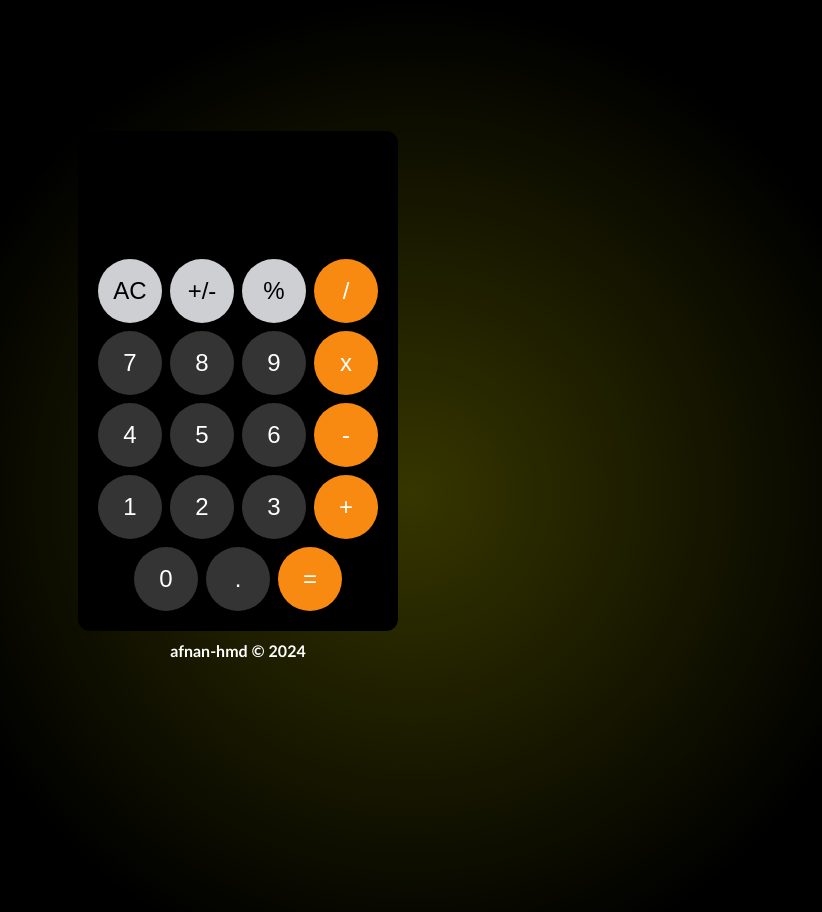
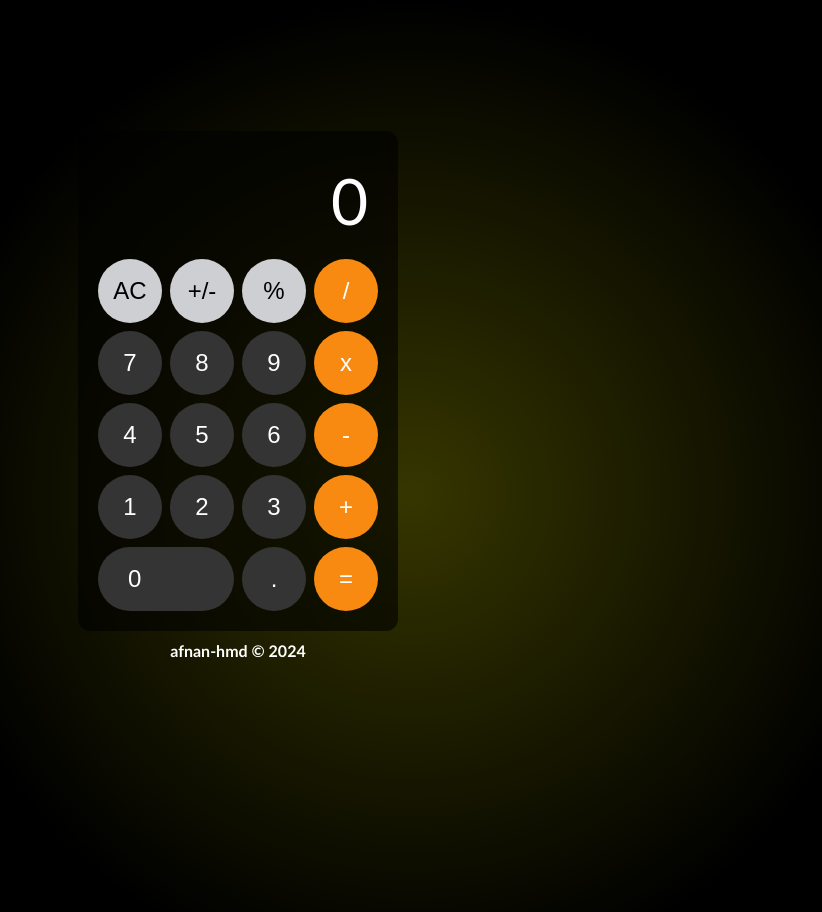
Before and after one commit to afnan-hmd/Calculator, a plain HTML site: page index.html in a window 1280 px wide. Both pictures are taken after a click on the button "AC". Shown: the top 912 px of the page, without its empty margins (402-1224 px from the left). Drawn offline with Linux system fonts and the light colour scheme.

Commit message:
Update display logic

```diff
--- a/index.html
+++ b/index.html
@@ -9,7 +9,7 @@
 <body>
     <div class="bgColor"></div>
     <div class="container">
-        <div id="display"> 0.00</div>
+        <div id="display"> 0</div>
         <button class="meow" type="reset">AC</button>
         <button class="meow" id="hmm-set it later" type="button">+/-</button>
         <button class="meow" id="%" type="button">%</button>
@@ -33,7 +33,7 @@
 
         <button class="operation" id="+" type="button">+</button>
 
-        <button id="0" type="button">0</button>
+        <button class="zero" id="0" type="button">0</button>
         <button id="." type="button">.</button>
         <button class="operation" id="=" type="button">=</button>
     </div>
--- a/script.js
+++ b/script.js
@@ -1,5 +1,11 @@
 const display = document.querySelector('#display');
 const buttons = document.querySelectorAll('button');
+const operation = document.querySelectorAll('operation');
+
+let firstNumber;
+let operator;
+let secondNumber;
+let displayedValue;
 
 function add (a, b) {return a + b}
 function subtract (a, b) {return a - b}
@@ -8,11 +14,6 @@ function divide (a, b) {
     if (b == 0) {return 'lmao'}
     else {return a / b}
 }
-
-let firstNumber;
-let operator;
-let secondNumber;
-let displayedValue;
 
 function operate (firstNumber, secondNumber, operator) {
     switch (operator) {
@@ -32,8 +33,14 @@ function operate (firstNumber, secondNumber, operator) {
 }
 
 function updateDisplay (e) {
-    display.textContent = e.target.id;
-    console.log(e.target.id);
+    let value = e.target.id;
+    if (e.target.classList.contains('operation')) {
+        display.textContent = '';
+        display.textContent = value;
+    } else {
+        display.textContent += value;
+    }
+    // display.textContent = e.target.id;
 }
 
 buttons.forEach((button) => {
--- a/style.css
+++ b/style.css
@@ -14,7 +14,7 @@ body {
 
 .container {
     width: 320px;
-    background-color: black;
+    background-color: rgba(0, 0, 0, 0.6);
     border-radius: 12px;
     padding: 20px;
     display: flex;
@@ -42,7 +42,7 @@ button {
     height: 64px;
     cursor:pointer;
 }
-#zero {
+.zero {
     width: 136px;
     border-radius: 46px;
     padding-left: 30px;
```
